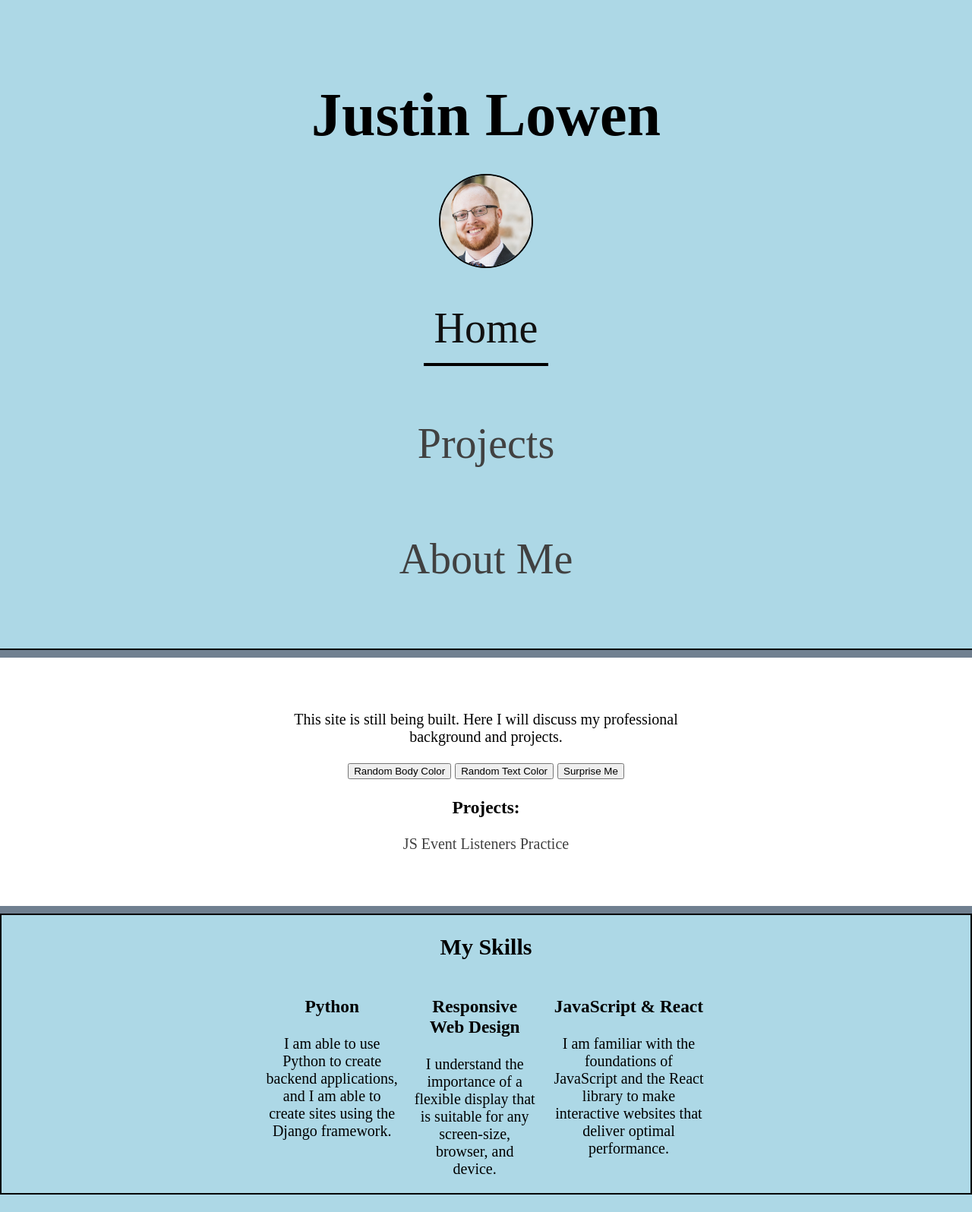
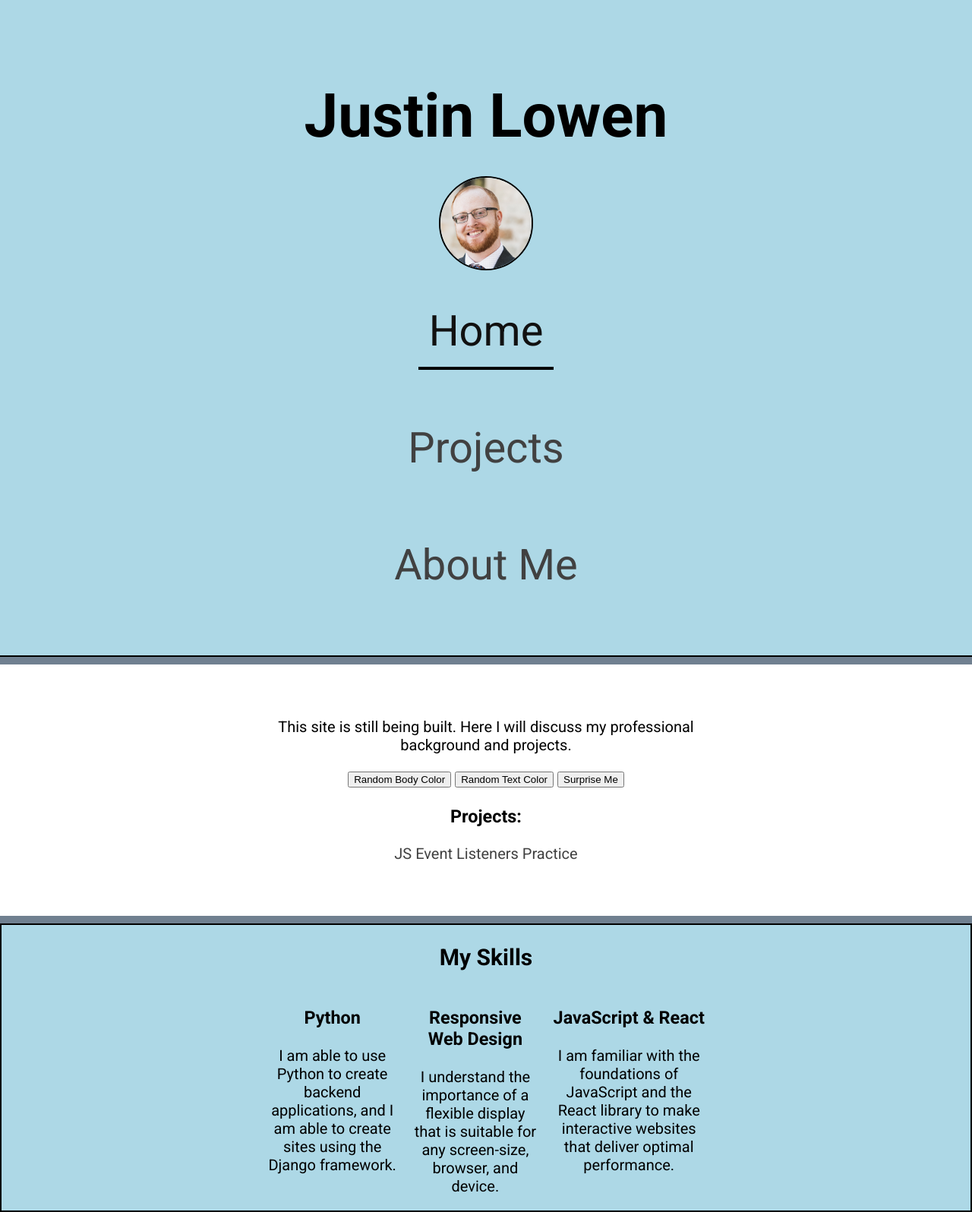
Before and after one commit to JLowe-N/JLowenPortfolioSite, a Django app: page / in a window 1280 px wide. Shown: the whole page at 76% size. Before the commit the page ends 1573 px from the top, so only its background shows below. Run offline with Django 3.2, Linux system fonts and the light colour scheme.

Commit message:
Update typography font-family and add viewport tag

```diff
--- a/portfolioapp/static/portfolioapp/css/style.css
+++ b/portfolioapp/static/portfolioapp/css/style.css
@@ -12,8 +12,21 @@ body {
 Typography
 ==== */
 
+h1, h2, h3, p, a, em, strong {
+    font-family: 'Roboto', sans-serif;
+}
 
+h1, h2, h3, strong {
+    font-weight: 700;
+}
 
+p, a {
+    font-weight: 400;
+}
+
+em {
+    font-weight: 300;
+}
 
 /* ====
 Layout
@@ -78,10 +91,6 @@ a {
     color: #111;
 }
 
-.link-current {
-
-}
-
 /* ==========
 Main Content
 ============= */
--- a/portfolioapp/templates/portfolioapp/index.html
+++ b/portfolioapp/templates/portfolioapp/index.html
@@ -3,8 +3,9 @@
 
 <head>
     <meta charset="UTF-8">
+    <meta name="viewport" content="width=device-width, initial-scale=1">
     <title>Justin Lowen</title>
-
+    <link href="https://fonts.googleapis.com/css2?family=Roboto:wght@300;400;700&display=swap" rel="stylesheet">
     {% load static %}
     <link href="{% static 'portfolioapp/css/style.css' %}" rel="stylesheet">
 </head>
```
